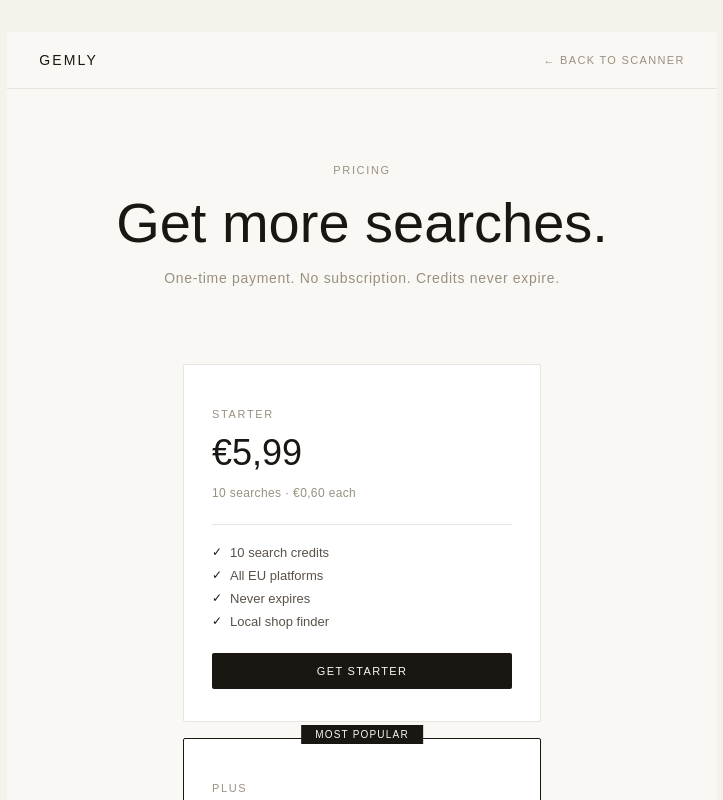
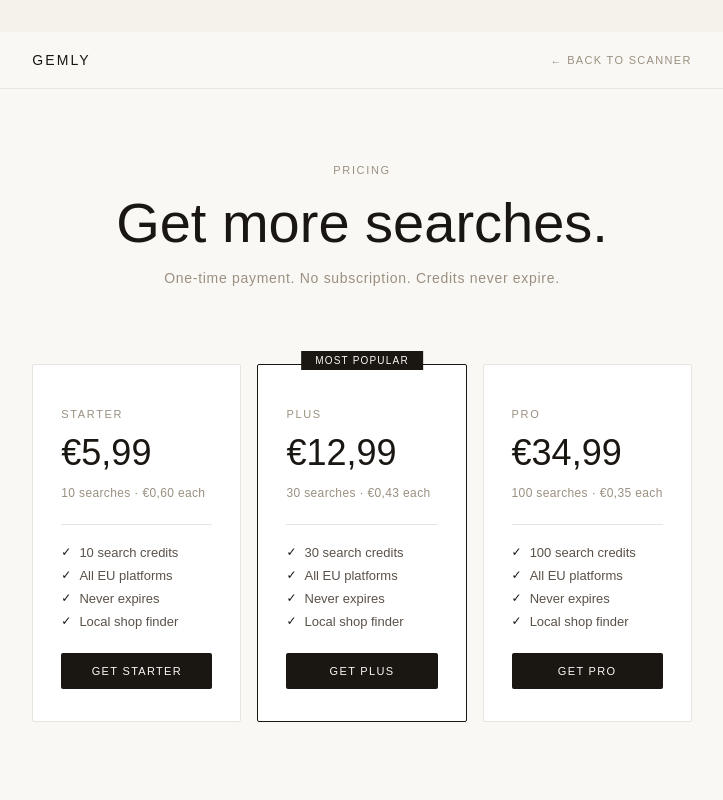
Before and after one commit to danielderkx/Gemly-deploy, a Next.js app: page /pricing in a window 1280 px wide. Shown: the top 800 px of the page, without its empty margins (278-1001 px from the left). Built offline with nearby package versions, Linux system fonts and the light colour scheme.

Commit message:
Update page.jsx

```diff
--- a/src/app/pricing/page.jsx
+++ b/src/app/pricing/page.jsx
@@ -76,19 +76,24 @@ function PricingContent() {
         <p style={{ fontSize: 14, color: '#9A9080', fontWeight: 300, letterSpacing: '.05em' }}>One-time payment. No subscription. Credits never expire.</p>
       </div>
 
-      <div style={{ display: 'flex', gap: '1rem', justifyContent: 'center', padding: '2rem', flexWrap: 'wrap', maxWidth: 960, margin: '0 auto' }}>
+      <div style={{
+        display: 'grid',
+        gridTemplateColumns: 'repeat(3, 1fr)',
+        gap: '1rem',
+        maxWidth: 900,
+        margin: '0 auto',
+        padding: '2rem',
+      }}>
         {PACKAGES.map((pkg) => (
           <div key={pkg.priceId} style={{
             background: '#FFFFFF',
             border: pkg.highlight ? '1.5px solid #1A1612' : '0.5px solid #E8E4DE',
             borderRadius: 2,
             padding: '2rem 1.75rem',
-            flex: '1 1 260px',
-            maxWidth: 300,
             position: 'relative',
           }}>
             {pkg.highlight && (
-              <div style={{ position: 'absolute', top: -14, left: '50%', transform: 'translateX(-50%)', background: '#1A1612', color: '#FAF8F5', fontSize: 10, fontWeight: 500, letterSpacing: '.12em', textTransform: 'uppercase', padding: '4px 14px' }}>
+              <div style={{ position: 'absolute', top: -14, left: '50%', transform: 'translateX(-50%)', background: '#1A1612', color: '#FAF8F5', fontSize: 10, fontWeight: 500, letterSpacing: '.12em', textTransform: 'uppercase', padding: '4px 14px', whiteSpace: 'nowrap' }}>
                 Most Popular
               </div>
             )}
```
